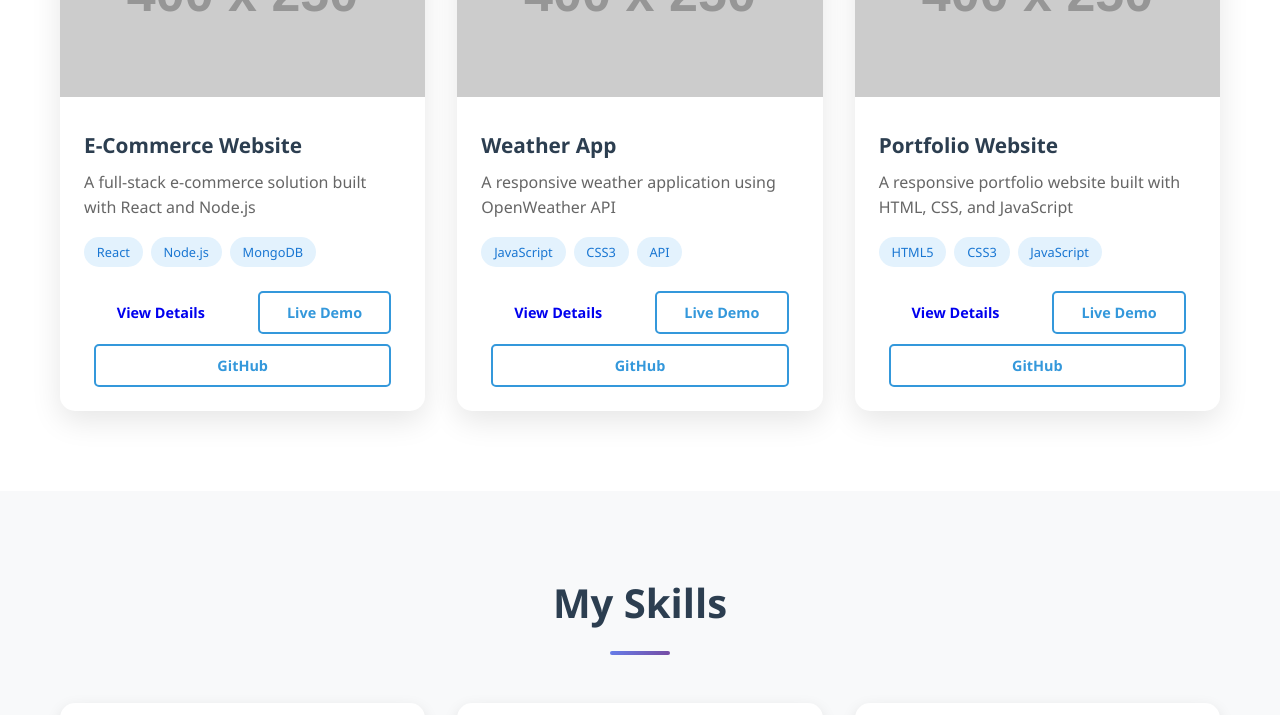
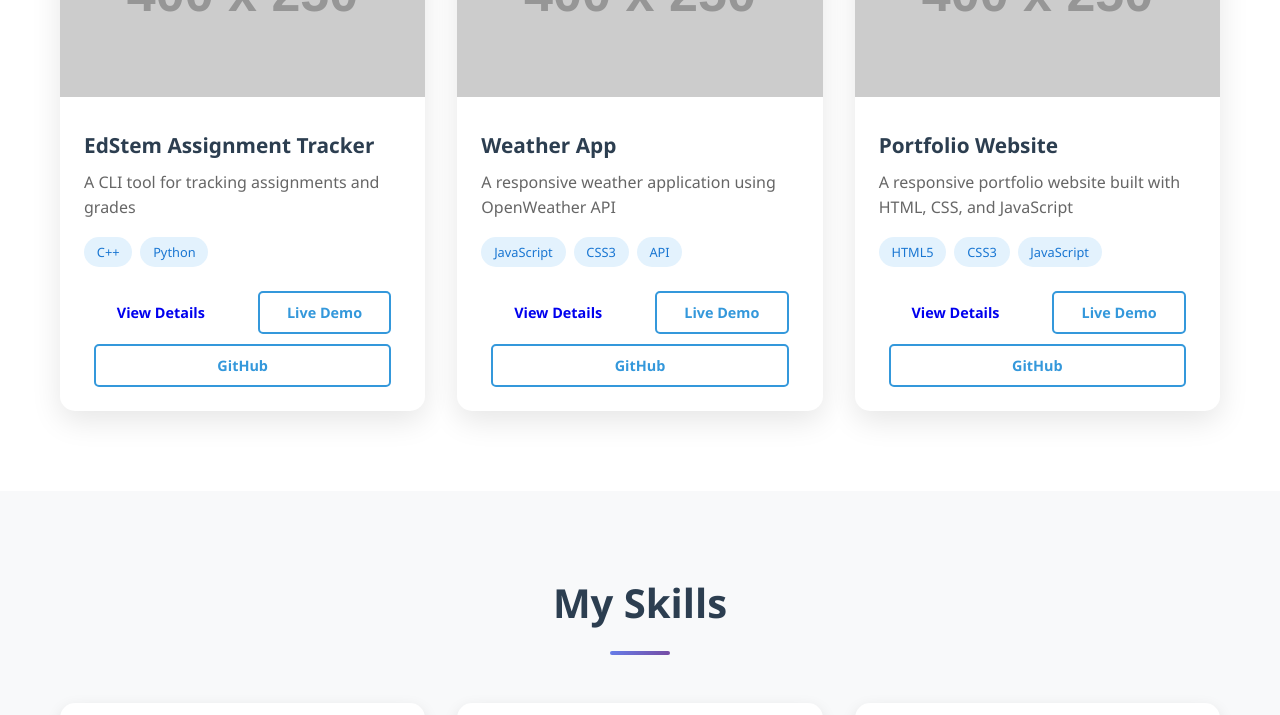
Before and after one commit to trevmoy/personal-website, a website: page index.html in a window 1280 px wide. Shown: the part 1780-2495 px from the top of the page. Drawn offline with Linux system fonts and the light colour scheme; placeholder pictures from the web are drawn by us.

Commit message:
Adjusted index.html to have edstem assignemnt tracker, renamed emcommerce file as well

```diff
--- a/index.html
+++ b/index.html
@@ -80,15 +80,14 @@
                 <div class="project-card">
                     <img src="https://via.placeholder.com/400x250" alt="Project 1">
                     <div class="project-info">
-                        <h3>E-Commerce Website</h3>
-                        <p>A full-stack e-commerce solution built with React and Node.js</p>
+                        <h3>EdStem Assignment Tracker</h3>
+                        <p>A CLI tool for tracking assignments and grades</p>
                         <div class="project-tech">
-                            <span>React</span>
-                            <span>Node.js</span>
-                            <span>MongoDB</span>
+                            <span>C++</span>
+                            <span>Python</span>
                         </div>
                         <div class="project-links">
-                            <a href="projects/ecommerce-website.html" class="btn btn-small">View Details</a>
+                            <a href="projects/edstem-assignment-tracker.html" class="btn btn-small">View Details</a>
                             <a href="#" class="btn btn-small btn-outline">Live Demo</a>
                             <a href="#" class="btn btn-small btn-outline">GitHub</a>
                         </div>
```
Also changed, not shown: projects/edstem-assignment-tracker.html (renamed from projects/ecommerce-website.html).
